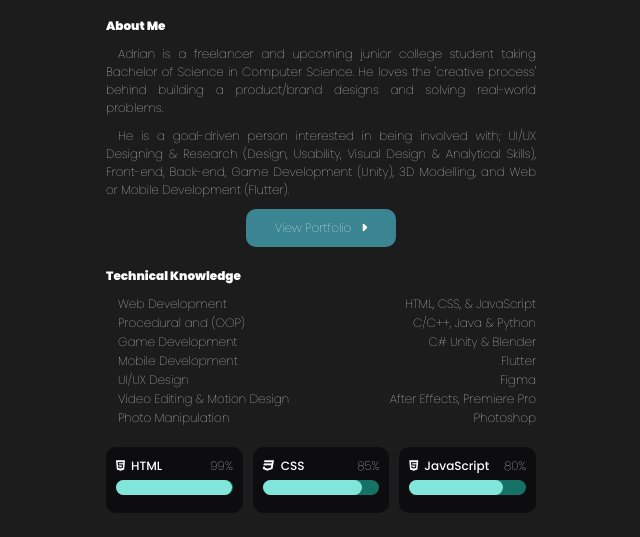
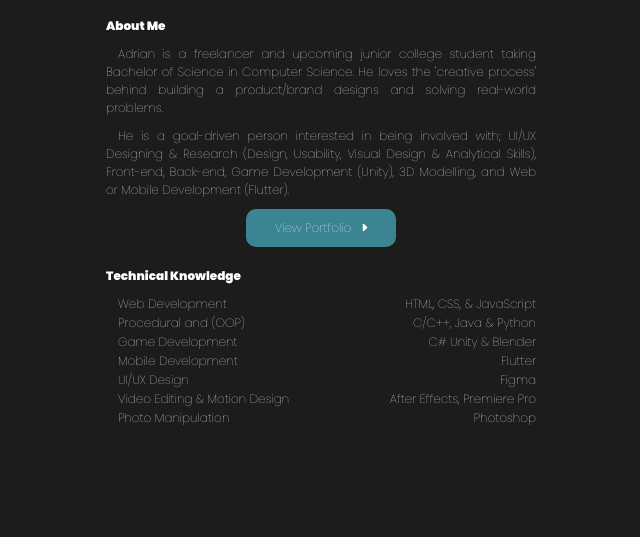
Before and after one commit to drianlarde/drianlarde-portfolio, a plain HTML site: page index.html in a window 1280 px wide. Shown: the part 599-1136 px from the top of the page, without its empty margins (319-959 px from the left). After the commit the page ends 1050 px from the top, so only its background shows below. Drawn offline with nearby package versions, Linux system fonts and the light colour scheme.

Commit message:
Profile Picture / Remove Bar

```diff
--- a/index.html
+++ b/index.html
@@ -5,7 +5,7 @@
     <meta http-equiv="X-UA-Compatible" content="IE=edge" />
     <meta name="viewport" content="width=device-width, initial-scale=1.0" />
 
-    <title>Belards</title>
+    <title>Abelarde | Portfolio</title>
 
     <script src="./script.js" defer></script>
 
@@ -68,6 +68,7 @@
           alt=""
         />
       </div>
+
       <div class="comment-desc-container">
         <div class="comment-desc">
           <p>Hello! I'm a Web Developer based from Philippines.</p>
@@ -92,22 +93,12 @@
             <div class="divider"></div>
             <div class="links-port-cv-text-container">
               <i class="fa-solid fa-link"></i>
-              <a
-                rel="noopener"
-                class="links-port-cv-txtdec-off"
-                href="https://belards.notion.site/Belards-Portfolio-3f93a50a18f148e992dac2b9d13c67d5"
-                target="_blank"
-                >Portfolio</a
-              >
+              <a rel="noopener" class="links-port-cv-txtdec-off" href="https://belards.notion.site/Belards-Portfolio-3f93a50a18f148e992dac2b9d13c67d5" target="_blank">Portfolio</a>
             </div>
           </div>
         </div>
         <div class="fb-pfp-container">
-          <img
-            class="fb-pfp"
-            src="https://scontent.fmnl17-2.fna.fbcdn.net/v/t39.30808-6/300513098_597817792006219_9043420118792549517_n.jpg?_nc_cat=107&ccb=1-7&_nc_sid=09cbfe&_nc_ohc=PBuQ7VAHQqMAX99uGYu&_nc_ht=scontent.fmnl17-2.fna&oh=00_AT-kh43WHj88ODwy_MAbxsIe2rSQ1DqkGQX8UJIMz4Ac3Q&oe=63073C9C"
-            alt=""
-          />
+          <img class="fb-pfp" src="https://pbs.twimg.com/profile_images/1533330182760636417/b1jGjisc_400x400.jpg" alt="" />
         </div>
       </div>
 
@@ -115,19 +106,11 @@
 
       <div class="work">
         <h3 id="about">About Me</h3>
-        <p>
-          Adrian is a freelancer and upcoming junior college student taking Bachelor of Science in Computer Science. He loves the 'creative process' behind
-          building a product/brand designs and solving real-world problems.
-        </p>
-        <p>
-          He is a goal-driven person interested in being involved with; UI/UX Designing & Research (Design, Usability, Visual Design & Analytical Skills),
-          Front-end, Back-end, Game Development (Unity), 3D Modelling, and Web or Mobile Development (Flutter).
-        </p>
+        <p>Adrian is a freelancer and upcoming junior college student taking Bachelor of Science in Computer Science. He loves the 'creative process' behind building a product/brand designs and solving real-world problems.</p>
+        <p>He is a goal-driven person interested in being involved with; UI/UX Designing & Research (Design, Usability, Visual Design & Analytical Skills), Front-end, Back-end, Game Development (Unity), 3D Modelling, and Web or Mobile Development (Flutter).</p>
         <div class="portfolio-btn-container">
           <div align="center" class="portfolio-btn">
-            <a rel="noopener" href="https://belards.notion.site/Belards-Portfolio-3f93a50a18f148e992dac2b9d13c67d5" class="button-text" target="_blank"
-              >View Portfolio<i class="fa-solid fa-caret-right"></i
-            ></a>
+            <a rel="noopener" href="https://belards.notion.site/Belards-Portfolio-3f93a50a18f148e992dac2b9d13c67d5" class="button-text" target="_blank">View Portfolio<i class="fa-solid fa-caret-right"></i></a>
           </div>
         </div>
       </div>
@@ -152,71 +135,6 @@
           <div><span>Photo Manipulation</span> Photoshop</div>
         </div>
       </div>
-
-      <!-- <div class="pg-header">
-        <h3>Playground</h3>
-        <blockquote>
-          A place for practicing and applying my new learned HTML, CSS &
-          JavaScript skills.
-        </blockquote>
-
-        <div class="zero-test-parent">
-          <div id="test-id" class="zero-test">
-            <div id="test-id" class>Hi!</div>
-            <div id="izt" class="inside-zero-test">You're Breathtaking!</div>
-          </div>
-        </div>
-
-        <div class="btn-wrapper">
-          <button id="toggle-btn" type="button">Toggle Me!</button>
-        </div>
-      </div> -->
-
-      <section class="section-article">
-        <!-- HTML -->
-
-        <article>
-          <div>
-            <h2><i class="fa-brands fa-html5"></i>HTML</h2>
-            <p>99%</p>
-          </div>
-
-          <div class="bar99-container">
-            <div id="bar" class="bar99bg"></div>
-
-            <div id="bar" class="bar99"></div>
-          </div>
-        </article>
-
-        <!-- CSS -->
-
-        <article>
-          <div>
-            <h2><i class="fa-brands fa-css3"></i>CSS</h2>
-            <p>85%</p>
-          </div>
-
-          <div class="bar85-container">
-            <div id="bar" class="bar85bg"></div>
-            <div id="bar" class="bar85"></div>
-          </div>
-        </article>
-
-        <!-- JavaScript -->
-
-        <article>
-          <div>
-            <h2><i class="fa-brands fa-html5"></i>JavaScript</h2>
-            <p>80%</p>
-          </div>
-
-          <div class="bar80-container">
-            <div id="bar" class="bar80bg"></div>
-
-            <div id="bar" class="bar80"></div>
-          </div>
-        </article>
-      </section>
     </div>
 
     <!-- <div class="cursor"></div> -->
```
